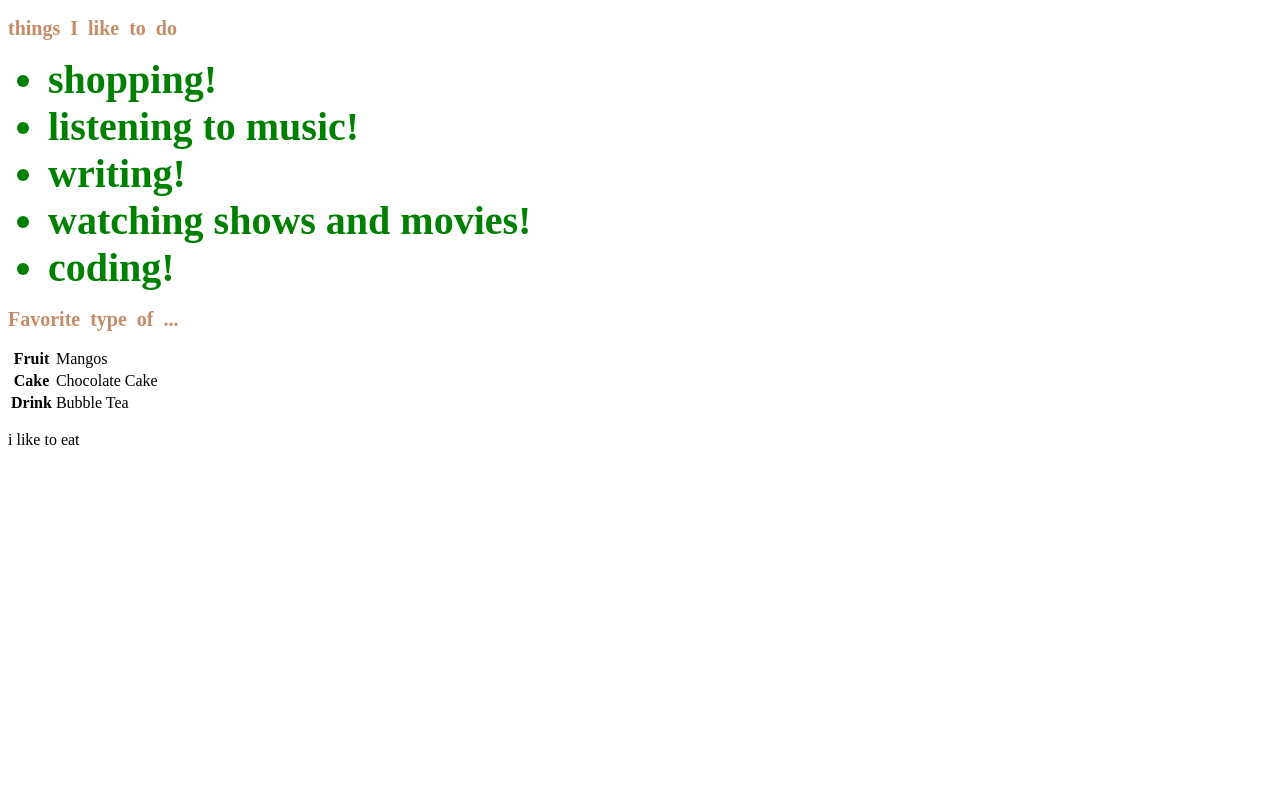
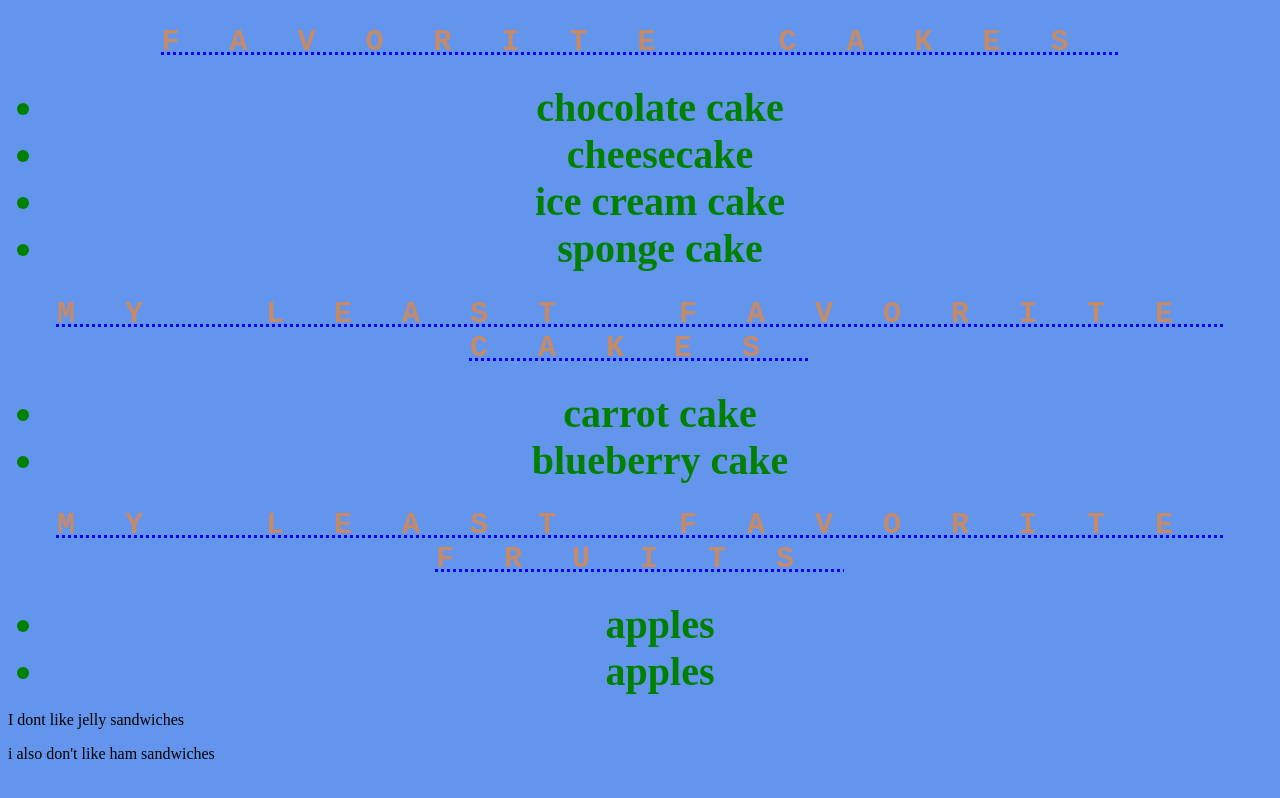
Before and after one commit to eel1017/website, a plain HTML site: page index.html in a window 1280 px wide. Drawn offline with Linux system fonts and the light colour scheme.

Commit message:
Update index.html

```diff
--- a/index.html
+++ b/index.html
@@ -4,51 +4,64 @@
 	<title>Hello!! </title>
 
 	<style>
+
+		html{
+			background-color: CornflowerBlue;
+			opacity: 0.5px;
+
+		}
+
 		h2{
 			color: #C58B68;
 			font-weight: bold;
 			word-spacing: 5px;
-			font-size: 20px;
+			font-size: 30px;
+			font-family: "Courier New", Courier, monospace;
+			text-align:center;
+			text-transform: uppercase;
+			text-decoration: underline dotted blue;
+			letter-spacing: 50px;
 		}
+
+
 		li{
 			color: green;
 			font-weight: bold;
 			font-size: 40px;
+			text-align:center;
 		}
-
 	</style>
 </head>
 
 
 
 
+
 <html>
 
-	<h2>things I like to do</h2> <!-- unordered list example -->
+	<h2>favorite cakes</h2> <!-- unordered list example -->
 	<ul>
-		<li>shopping!</li>
-		<li>listening to music!</li>
-		<li>writing!</li>
-		<li>watching shows and movies!</li>
-		<li>coding!</li>
+		<li>chocolate cake</li>
+		<li>cheesecake</li>
+		<li>ice cream cake</li>
+		<li>sponge cake</li>
 	</ul>
 
-	<h2>Favorite type of ...</h2>
-	<table>
-	  <tr>
-	    <th>Fruit</th>
-	    <td>Mangos</td>
-	  </tr>
-	  <tr>
-	    <th>Cake</th>
-	    <td>Chocolate Cake</td>
-	  </tr>
-	  <tr>
-	    <th>Drink</th>
-	    <td>Bubble Tea</td>
-	  </tr>
-	</table>
+	<h2>my least favorite cakes </h2>
+	<ul>
+		<li>carrot cake</li>
+		<li>blueberry cake</li>
+	</ul>
 
-	<p>i like to eat</p>
+	<h2>my least favorite fruits </h2>
+	<ul>
+		<li>apples</li>
+		<li>apples</li>
+	</ul>
+
+	<div id = "dislikes">
+		<p> I dont like jelly sandwiches </p>
+		<p>i also don't like ham sandwiches </p>
+	</div>
 
 </html>
```
